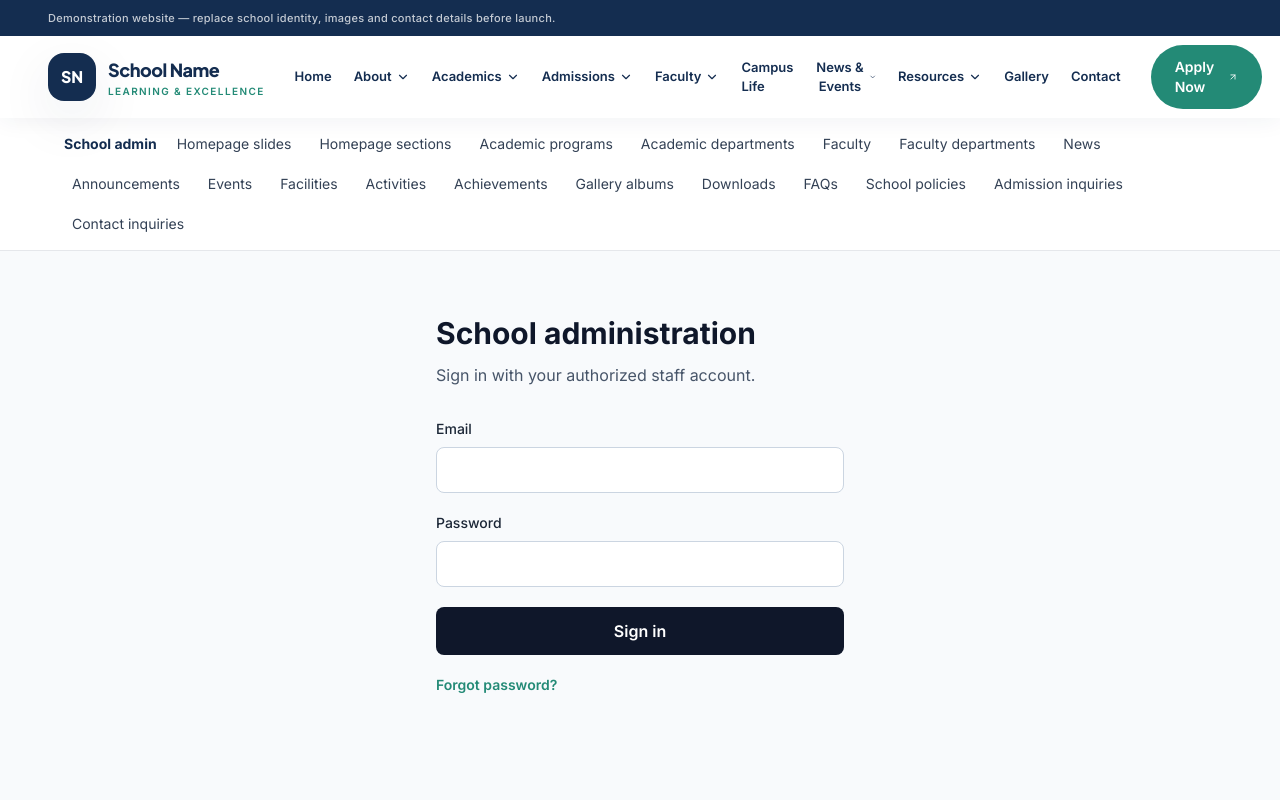
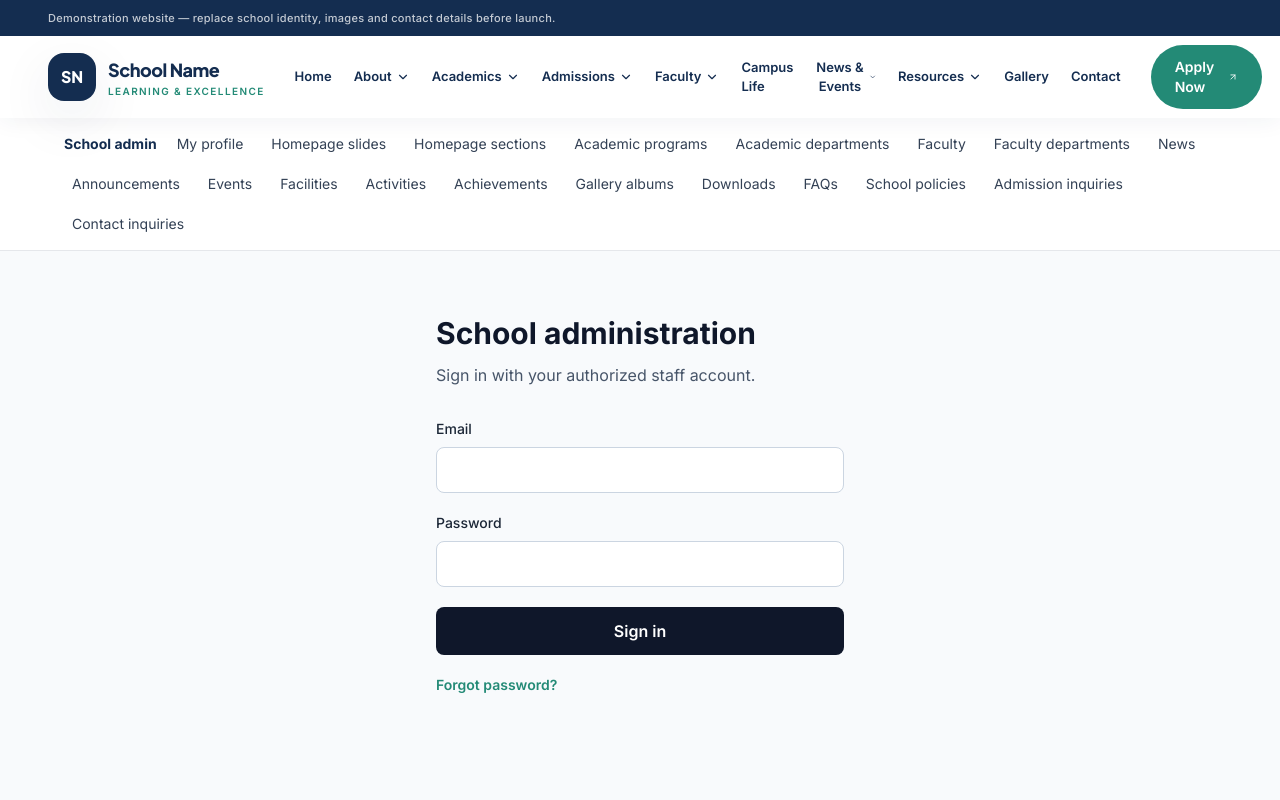
Before and after one commit to salmanbalochdev/zanth, a Next.js app: page /admin/login in a window 1280 px wide. Shown: the top 800 px of the page. Built offline with nearby package versions, Linux system fonts and the light colour scheme.

Commit message:
feat: add protected admin profile and document final integration blockers

```diff
--- a/src/app/admin/layout.tsx
+++ b/src/app/admin/layout.tsx
@@ -2,5 +2,5 @@ import type { ReactNode } from "react";
 import Link from "next/link";
 import { modules } from "@/lib/admin/modules";
 export default function AdminLayout({ children }: { children: ReactNode }) {
-  return <div className="min-h-screen bg-slate-50"><nav aria-label="Admin modules" className="border-b bg-white px-5 py-3"><div className="mx-auto flex max-w-6xl flex-wrap items-center gap-3 text-sm"><Link href="/admin" className="font-bold text-primary">School admin</Link>{Object.entries(modules).map(([key, mod])=><Link key={key} href={`/admin/content/${key}`} className="rounded-lg px-2 py-1 text-slate-700 hover:bg-mist">{mod.title}</Link>)}</div></nav>{children}</div>;
+  return <div className="min-h-screen bg-slate-50"><nav aria-label="Admin modules" className="border-b bg-white px-5 py-3"><div className="mx-auto flex max-w-6xl flex-wrap items-center gap-3 text-sm"><Link href="/admin" className="font-bold text-primary">School admin</Link><Link href="/admin/profile" className="rounded-lg px-2 py-1 text-slate-700 hover:bg-mist">My profile</Link>{Object.entries(modules).map(([key, mod])=><Link key={key} href={`/admin/content/${key}`} className="rounded-lg px-2 py-1 text-slate-700 hover:bg-mist">{mod.title}</Link>)}</div></nav>{children}</div>;
 }
--- /dev/null
+++ b/src/app/admin/profile/page.tsx
@@ -0,0 +1,18 @@
+import Link from "next/link";
+import { requireAdmin } from "@/lib/admin/access";
+
+export default async function AdminProfile() {
+  const { user, admin } = await requireAdmin();
+  const role = admin.admin_roles;
+  const label = (Array.isArray(role) ? role[0] : role)?.label ?? "Administrator";
+  return <main className="mx-auto max-w-3xl px-5 py-12">
+    <Link href="/admin" className="font-semibold text-secondary">← Back to dashboard</Link>
+    <h1 className="mt-6 font-heading text-3xl font-bold text-primary">Administrator profile</h1>
+    <dl className="mt-8 divide-y rounded-2xl border bg-white px-6">
+      <div className="py-5"><dt className="text-sm text-slate-600">Display name</dt><dd className="mt-1 font-semibold">{admin.display_name || "Not provided"}</dd></div>
+      <div className="py-5"><dt className="text-sm text-slate-600">Email</dt><dd className="mt-1 break-words font-semibold">{user.email || "Unavailable"}</dd></div>
+      <div className="py-5"><dt className="text-sm text-slate-600">Assigned role</dt><dd className="mt-1 font-semibold">{label}</dd></div>
+    </dl>
+    <p className="mt-5 text-sm text-slate-600">Profile information is read from your authenticated account and the school's admin-role records.</p>
+  </main>;
+}
```
Also changed, not shown: 1 other file (tests, documents, lock files or other folders).
